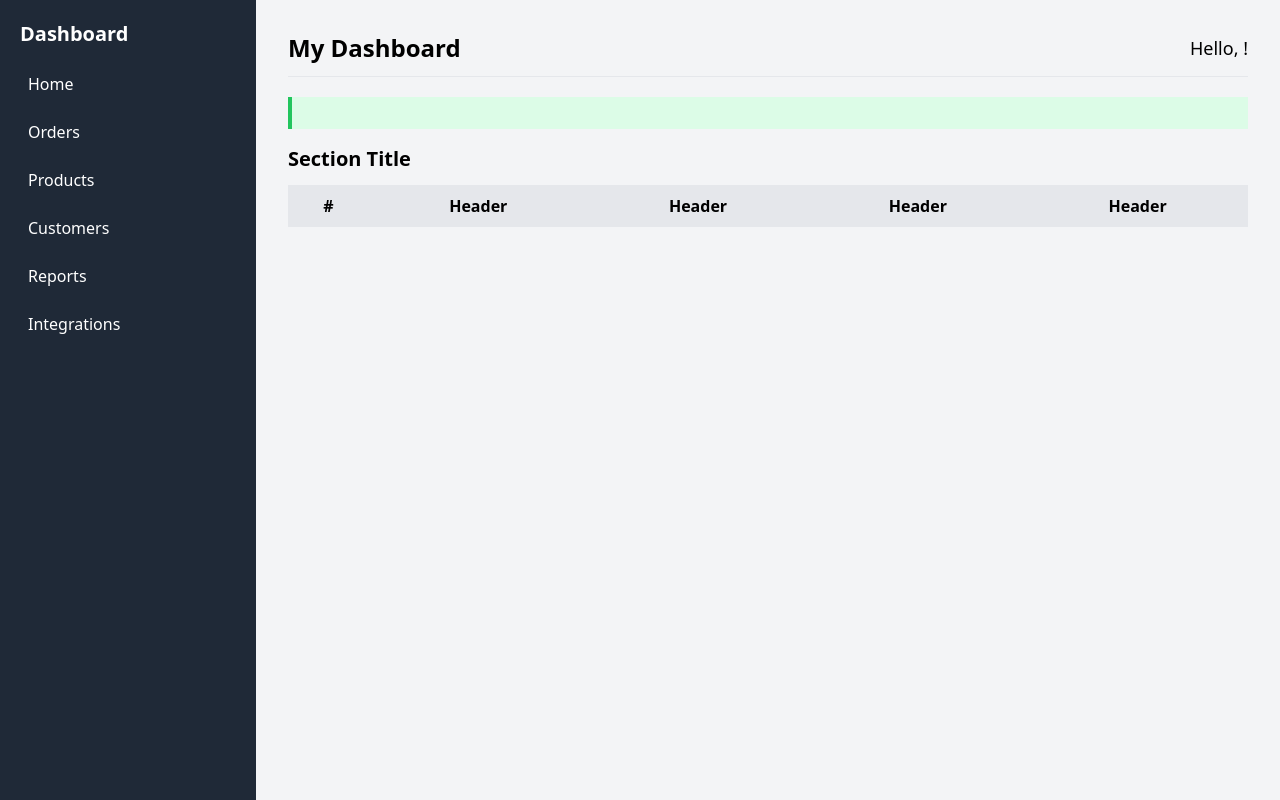
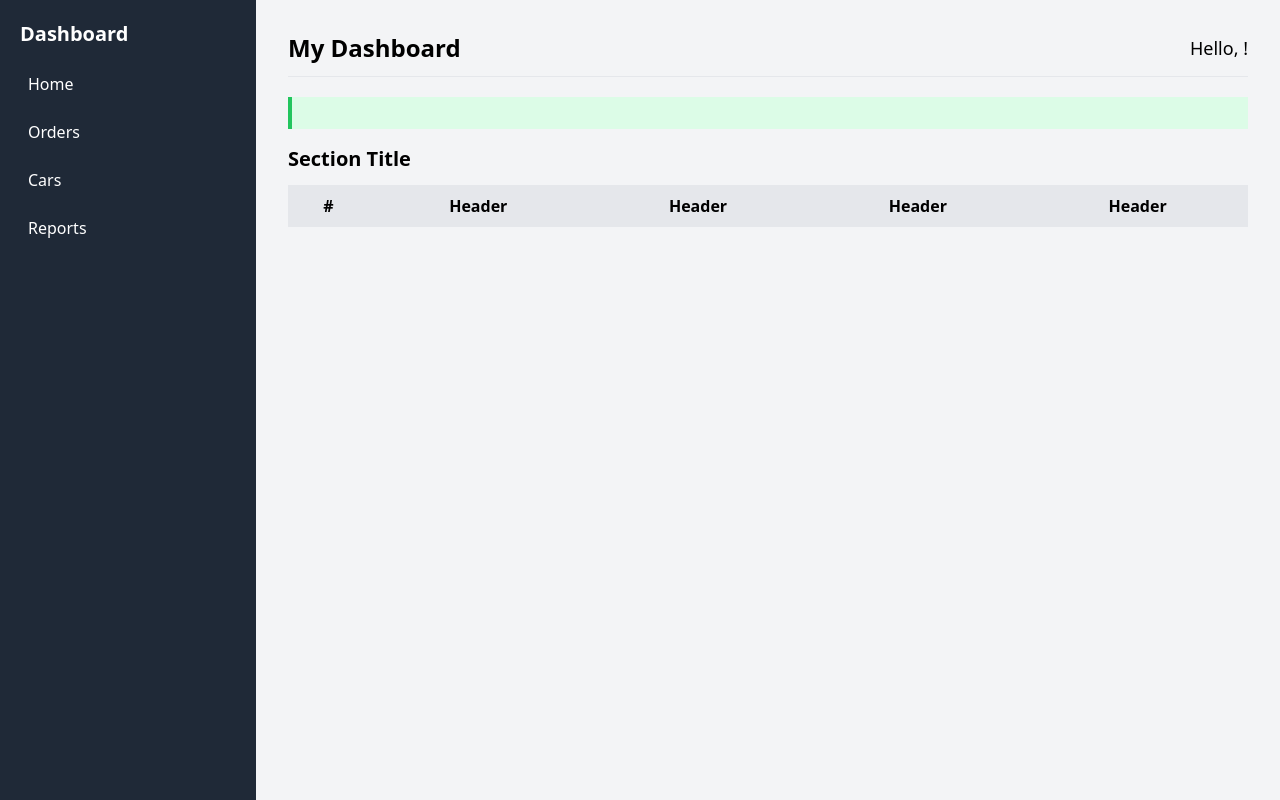
Before and after one commit to JaneKahiu/Cardelearship--frontend, a React (Vite) app: page /user-dashboard in a window 1280 px wide. Built offline with nearby package versions, Linux system fonts and the light colour scheme.

Commit message:
added new feature on homepage

```diff
--- a/src/components/Dashboard.jsx
+++ b/src/components/Dashboard.jsx
@@ -41,12 +41,10 @@ function Dashboard() {
       <nav className="w-64 bg-gray-800 text-white p-5">
         <h2 className="text-xl font-semibold mb-4">Dashboard</h2>
         <ul>
-          <li className="mb-2"><a href="#" className="block p-2 rounded hover:bg-gray-700">Home</a></li>
+          <li className="mb-2"><a href="/" className="block p-2 rounded hover:bg-gray-700">Home</a></li>
           <li className="mb-2"><a href="#" className="block p-2 rounded hover:bg-gray-700">Orders</a></li>
-          <li className="mb-2"><a href="#" className="block p-2 rounded hover:bg-gray-700">Products</a></li>
-          <li className="mb-2"><a href="#" className="block p-2 rounded hover:bg-gray-700">Customers</a></li>
+          <li className="mb-2"><a href="/cars" className="block p-2 rounded hover:bg-gray-700">Cars</a></li>
           <li className="mb-2"><a href="#" className="block p-2 rounded hover:bg-gray-700">Reports</a></li>
-          <li className="mb-2"><a href="#" className="block p-2 rounded hover:bg-gray-700">Integrations</a></li>
         </ul>
       </nav>
 
```
